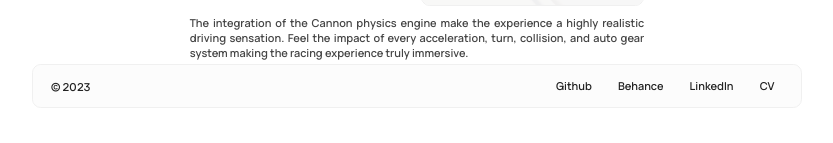
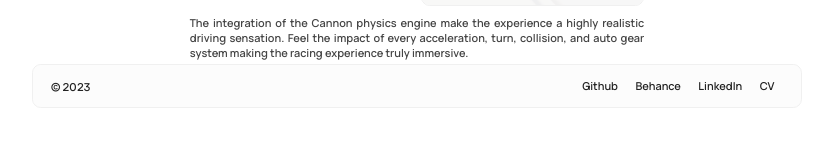
Before and after one commit to iaruso/portfolio, a React (Vite) app: page /work/circuit-rush in a window 1280 px wide. Shown: the part 657-800 px from the top of the page, without its empty margins (223-1056 px from the left). Built offline with nearby package versions, Linux system fonts and the light colour scheme.

Commit message:
SEO improvements

```diff
--- a/src/App.css
+++ b/src/App.css
@@ -84,22 +84,22 @@ html, body, #root {
 	color: #222222;
 }
 
-#navbar ul, footer ul {
+#navbar ul, footer div ul {
 	display: flex;
 	list-style-type: none;
 	margin: 0rem;
 	padding: 0rem;
 }
 
-#navbar ul li, footer ul li {
+#navbar ul li, footer div ul li {
 	display: flex;
 }
 
-#navbar ul li:not(:last-child), footer ul div li {
+#navbar ul li:not(:last-child), footer div ul div li {
 	margin-right: 0.5rem;
 }
 
-#navbar ul li a, footer ul li a {
+#navbar ul li a, footer div ul li a, footer a {
 	border-radius: 0.25rem;
 	height: 1.5rem;
 	padding: 0rem 0.5rem;
@@ -110,7 +110,7 @@ html, body, #root {
 	transition: background-color 0.2s ease-in-out, color 0.2s ease-in-out;;
 }
 
-#navbar ul li:hover a, footer ul li:hover a {
+#navbar ul li:hover a, footer div ul li:hover a, footer a:hover {
 	background-color: #F4F4F4;
 	color: #444444;
 }
@@ -440,7 +440,7 @@ footer {
 	margin-top: 1rem;
 }
 
-footer ul div {
+footer div {
 	display: flex;
 }
 
@@ -454,11 +454,11 @@ footer.dark {
 	border: 0.05rem solid black;
 }
 
-footer.dark p, footer.dark ul li a {
+footer.dark p, footer.dark div ul li a, footer.dark a{
 	color: #F4F4F4;
 }
 
-footer.dark ul li:hover a {
+footer.dark div ul li:hover a, footer.dark a:hover {
 	background-color: #333333;
 	color: #F4F4F4;
 }
@@ -468,11 +468,11 @@ footer.light {
 	border: 0.05rem solid var(--border-color);
 }
 
-footer.light p, footer.light ul li a {
+footer.light p, footer.light div ul li a, footer.light a {
 	color: #222222;
 }
 
-footer.light ul li:hover a {
+footer.light div ul li:hover a, footer.light a:hover {
 	background-color: #F4F4F4;
 	color: #444444;
 }
@@ -646,7 +646,7 @@ footer.fixed {
 	.app {
 		padding: 1rem 1rem;
 	}
-	#navbar ul li a, footer ul li a {
+	#navbar ul li a, footer div ul li a, footer a {
 		font-weight: 700;
 	}
 	section#intro {
@@ -702,7 +702,7 @@ footer.fixed {
 	.details-card, .details-section {
 		display: none;
 	}
-	footer ul {
+	footer .footer-links {
 		width: 100%;
 		justify-content: space-between;
 	}
@@ -779,7 +779,7 @@ footer.fixed {
 	footer {
 		padding: 0.5rem;
 	}
-	footer ul {
+	footer .footer-links {
 		width: 100%;
 		justify-content: space-between;
 	}
@@ -824,7 +824,7 @@ footer.fixed {
 }
 
 @media only screen and (max-width: 400px) {
-	#navbar ul li:not(:last-child), footer ul div li {
+	#navbar ul li:not(:last-child), footer div ul li {
 		margin-right: 0;
 	}
 	.download-cv-text {
--- a/src/components/Footer.jsx
+++ b/src/components/Footer.jsx
@@ -4,14 +4,14 @@ const Footer = ({main}) => {
   return (
     <footer className={`${ main ? 'dark' : 'light fixed'}`}>
 			<p>© 2023</p>
-      <ul>
-				<div>
+			<div className='footer-links'>
+				<ul>
 					<li><a href='https://github.com/iaruso' target='_blank'>Github</a></li>
 					<li><a href='https://www.be.net/iaruso' target='_blank'>Behance</a></li>
 					<li><a href='https://www.linkedin.com/in/iaruso/' target='_blank'>LinkedIn</a></li>
-				</div>
-				<li><a href='../static/Yaraslau_Maksimchyk_CV.pdf' download>CV</a></li>
-      </ul>
+				</ul>
+				<a href='../static/Yaraslau_Maksimchyk_CV.pdf' download>CV</a>
+			</div>
     </footer>
   );
 };
--- a/src/components/Work.jsx
+++ b/src/components/Work.jsx
@@ -9,13 +9,13 @@ const Work = () => {
 			<ScrollContainer className='works'>
 				<div className='works-content'>
 					<Link to="/work/circuit-rush" className='card'>
-						<img src='./static/circuit-rush-cover.png'/>
+						<img src='./static/circuit-rush-cover.png' alt='Circuit Rush Cover'/>
 					</Link>
 					<Link to="/work/movera" className='card'>
-						<img src='./static/movera-cover.png'/>
+						<img src='./static/movera-cover.png' alt='Movera Cover'/>
 					</Link>
 					<Link to="/work/expns" className='card'>
-						<img src='./static/expns-cover.png'/>
+						<img src='./static/expns-cover.png' alt='Expns Cover'/>
 					</Link>
 					<div className='card'>
 						<p>More to come ...</p>
```
